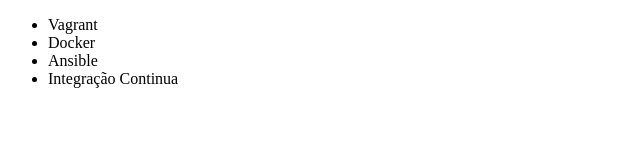
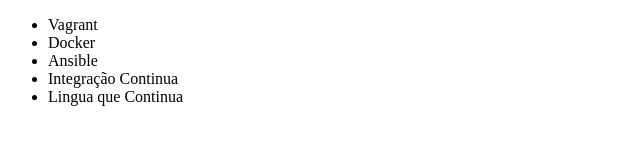
Before and after one commit to typratodes/alura-git, a plain HTML site: page index.html in a window 1280 px wide. Shown: the whole page, without its empty margins (0-640 px from the left). Drawn offline with Linux system fonts and the light colour scheme.

Commit message:
add line

```diff
--- a/index.html
+++ b/index.html
@@ -10,6 +10,7 @@
         <li>Docker</li>
         <li>Ansible</li>
         <li>Integração Continua</li>
+        <li>Lingua que Continua</li>
     </ul>
 </body>
 </html>
```
